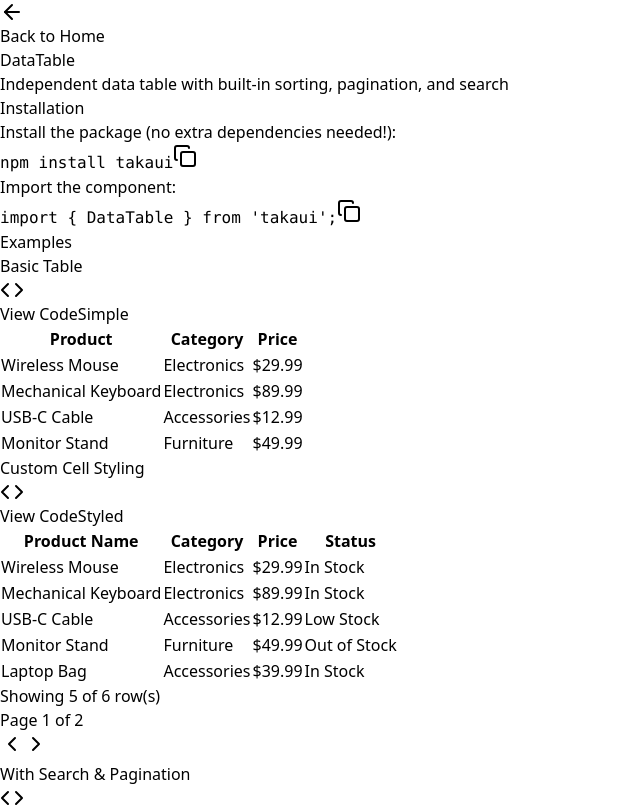
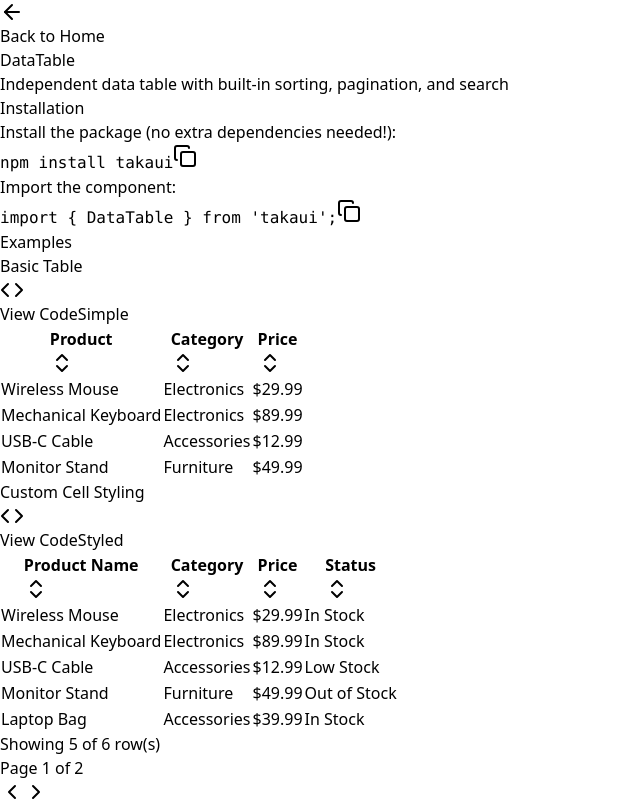
Before and after one commit to ttianqii/TakaUI, a React (Vite) app: page /table in a window 1280 px wide. Shown: the top 807 px of the page, without its empty margins (0-640 px from the left). Built offline with nearby package versions, Linux system fonts and the light colour scheme.

Commit message:
feat: Add sorting functionality to DataTable and update TablePage with new usage example

```diff
--- a/src/components/DataTable.tsx
+++ b/src/components/DataTable.tsx
@@ -1,5 +1,5 @@
 import React, { useState, useMemo } from 'react';
-import { ChevronLeft, ChevronRight, Search } from 'lucide-react';
+import { ChevronLeft, ChevronRight, Search, ChevronsUpDown, ChevronUp, ChevronDown } from 'lucide-react';
 import { Button } from './ui/button';
 import { Input } from './ui/input';
 import {
@@ -50,6 +50,8 @@
   const [currentPage, setCurrentPage] = useState(1);
   const [pageSize] = useState(initialPageSize);
   const [searchQuery, setSearchQuery] = useState('');
+  const [sortKey, setSortKey] = useState<string | null>(null);
+  const [sortOrder, setSortOrder] = useState<'asc' | 'desc'>('asc');
 
   const filteredData = useMemo(() => {
     if (!showSearch || !searchQuery.trim()) return data;
@@ -62,13 +64,40 @@
     });
   }, [data, searchQuery, showSearch, columns]);
 
+  const sortedData = useMemo(() => {
+    if (!sortKey) return filteredData;
+    return [...filteredData].sort((a, b) => {
+      const column = columns.find(col => col.key === sortKey);
+      if (!column) return 0;
+
+      const aVal = column.accessor ? column.accessor(a) : (a as Record<string, unknown>)[column.key];
+      const bVal = column.accessor ? column.accessor(b) : (b as Record<string, unknown>)[column.key];
+
+      if (aVal === bVal) return 0;
+      if (aVal === null || aVal === undefined) return 1;
+      if (bVal === null || bVal === undefined) return -1;
+
+      const comparison = aVal < bVal ? -1 : 1;
+      return sortOrder === 'asc' ? comparison : -comparison;
+    });
+  }, [filteredData, sortKey, sortOrder, columns]);
+
   const paginatedData = useMemo(() => {
-    if (!showPagination) return filteredData;
+    if (!showPagination) return sortedData;
     const start = (currentPage - 1) * pageSize;
-    return filteredData.slice(start, start + pageSize);
-  }, [filteredData, currentPage, pageSize, showPagination]);
+    return sortedData.slice(start, start + pageSize);
+  }, [sortedData, currentPage, pageSize, showPagination]);
 
   React.useEffect(() => setCurrentPage(1), [searchQuery]);
+
+  const handleSort = (columnKey: string) => {
+    if (sortKey === columnKey) {
+      setSortOrder(sortOrder === 'asc' ? 'desc' : 'asc');
+    } else {
+      setSortKey(columnKey);
+      setSortOrder('asc');
+    }
+  };
 
   const getCellValue = (row: T, column: DataTableColumn<T>, rowIndex: number): React.ReactNode => {
     const value = column.accessor ? column.accessor(row) : (row as Record<string, unknown>)[column.key];
@@ -104,9 +133,28 @@
                 {columns.map((column) => (
                   <TableHead
                     key={column.key}
-                    className="px-3 py-3 text-xs font-normal text-gray-500 uppercase tracking-widest"
+                    className="h-10 px-0 py-0"
                   >
-                    {column.header}
+                    <div className="h-10 flex items-center px-3 text-xs font-normal text-gray-500 uppercase tracking-widest">
+                      {column.sortable !== false ? (
+                        <Button
+                          variant="ghost"
+                          className="h-auto px-3 py-1.5 font-normal hover:bg-transparent hover:text-gray-900"
+                          onClick={() => handleSort(column.key)}
+                        >
+                          {column.header}
+                          {sortKey === column.key && sortOrder === 'desc' ? (
+                            <ChevronDown className="h-4 w-4" />
+                          ) : sortKey === column.key && sortOrder === 'asc' ? (
+                            <ChevronUp className="h-4 w-4" />
+                          ) : (
+                            <ChevronsUpDown className="h-4 w-4" />
+                          )}
+                        </Button>
+                      ) : (
+                        <span>{column.header}</span>
+                      )}
+                    </div>
                   </TableHead>
                 ))}
               </TableRow>
@@ -125,7 +173,7 @@
                 paginatedData.map((row, rowIndex) => (
                   <TableRow
                     key={rowIndex}
-                    className="hover:bg-gray-50/60 transition-colors cursor-pointer"
+                    className="hover:bg-gray-50 cursor-pointer"
                     onClick={() => onRowClick?.(row)}
                   >
                     {columns.map((column) => (
@@ -145,12 +193,12 @@
       {showPagination && (
         <div className="flex flex-col sm:flex-row justify-between items-center gap-4">
           <div className="text-sm text-gray-500 font-light">
-            Showing {paginatedData.length} of {filteredData.length} row(s)
+            Showing {paginatedData.length} of {sortedData.length} row(s)
           </div>
 
           <div className="flex items-center gap-2">
             <span className="text-sm text-gray-700 font-light">
-              Page {currentPage} of {Math.ceil(filteredData.length / pageSize)}
+              Page {currentPage} of {Math.ceil(sortedData.length / pageSize)}
             </span>
             <div className="flex gap-1">
               <Button
@@ -165,8 +213,8 @@
               <Button
                 variant="outline"
                 size="sm"
-                onClick={() => setCurrentPage(p => Math.min(Math.ceil(filteredData.length / pageSize), p + 1))}
-                disabled={currentPage === Math.ceil(filteredData.length / pageSize)}
+                onClick={() => setCurrentPage(p => Math.min(Math.ceil(sortedData.length / pageSize), p + 1))}
+                disabled={currentPage === Math.ceil(sortedData.length / pageSize)}
                 className="h-8 w-8 p-0"
               >
                 <ChevronRight className="h-4 w-4" />
--- a/src/pages/TablePage.tsx
+++ b/src/pages/TablePage.tsx
@@ -295,6 +295,7 @@
                     <div>  <span className="text-blue-400">data</span>={'{'}data{'}'}</div>
                     <div>  <span className="text-blue-400">showPagination</span>={'{'}true{'}'}</div>
                     <div>  <span className="text-blue-400">pageSize</span>={'{'}5{'}'}</div>
+                    <div>  <span className="text-blue-400">showSearch</span>={'{'}false{'}'}</div>
                     <div>/&gt;</div>
                   </div>
                 </div>
@@ -329,6 +330,15 @@
               {showCode3 && (
                 <div className="mt-6 rounded-lg overflow-hidden border border-slate-200">
                   <div className="bg-slate-900 text-slate-100 p-4 text-sm overflow-x-auto leading-relaxed font-mono">
+                    <div><span className="text-purple-400">import</span> {'{'} <span className="text-blue-300">DataTable</span>, <span className="text-purple-400">type</span> <span className="text-blue-300">DataTableColumn</span> {'}'} <span className="text-purple-400">from</span> <span className="text-green-400">'takaui'</span>;</div>
+                    <div className="h-4"></div>
+                    <div><span className="text-purple-400">const</span> <span className="text-blue-300">columns</span>: <span className="text-blue-400">DataTableColumn</span>&lt;<span className="text-blue-400">Product</span>&gt;[] = [</div>
+                    <div>  {'{'} <span className="text-blue-400">key</span>: <span className="text-green-400">'name'</span>, <span className="text-blue-400">header</span>: <span className="text-green-400">'Product'</span> {'}'},</div>
+                    <div>  {'{'} <span className="text-blue-400">key</span>: <span className="text-green-400">'category'</span>, <span className="text-blue-400">header</span>: <span className="text-green-400">'Category'</span> {'}'},</div>
+                    <div>  {'{'} <span className="text-blue-400">key</span>: <span className="text-green-400">'price'</span>, <span className="text-blue-400">header</span>: <span className="text-green-400">'Price'</span> {'}'},</div>
+                    <div>  {'{'} <span className="text-blue-400">key</span>: <span className="text-green-400">'stock'</span>, <span className="text-blue-400">header</span>: <span className="text-green-400">'Stock'</span> {'}'},</div>
+                    <div>];</div>
+                    <div className="h-4"></div>
                     <div>&lt;<span className="text-green-400">DataTable</span></div>
                     <div>  <span className="text-blue-400">columns</span>={'{'}columns{'}'}</div>
                     <div>  <span className="text-blue-400">data</span>={'{'}data{'}'}</div>
```
